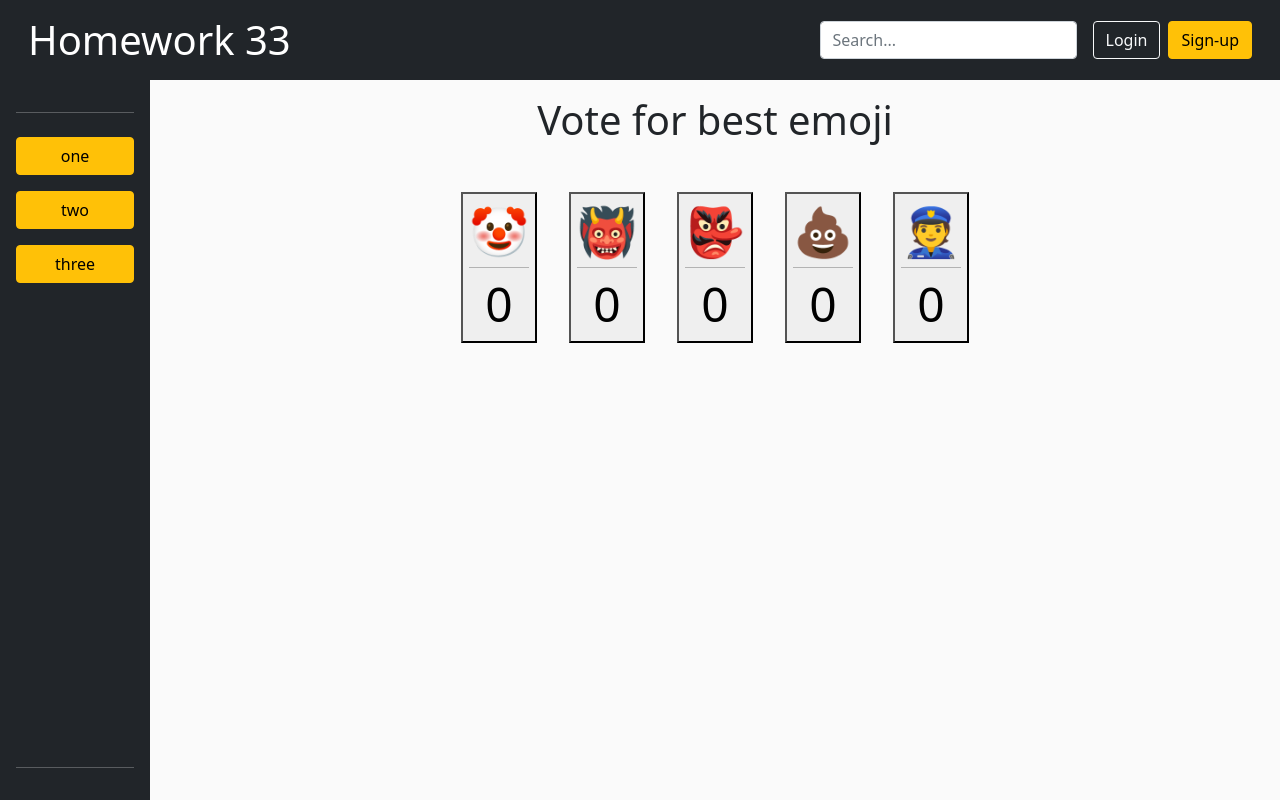
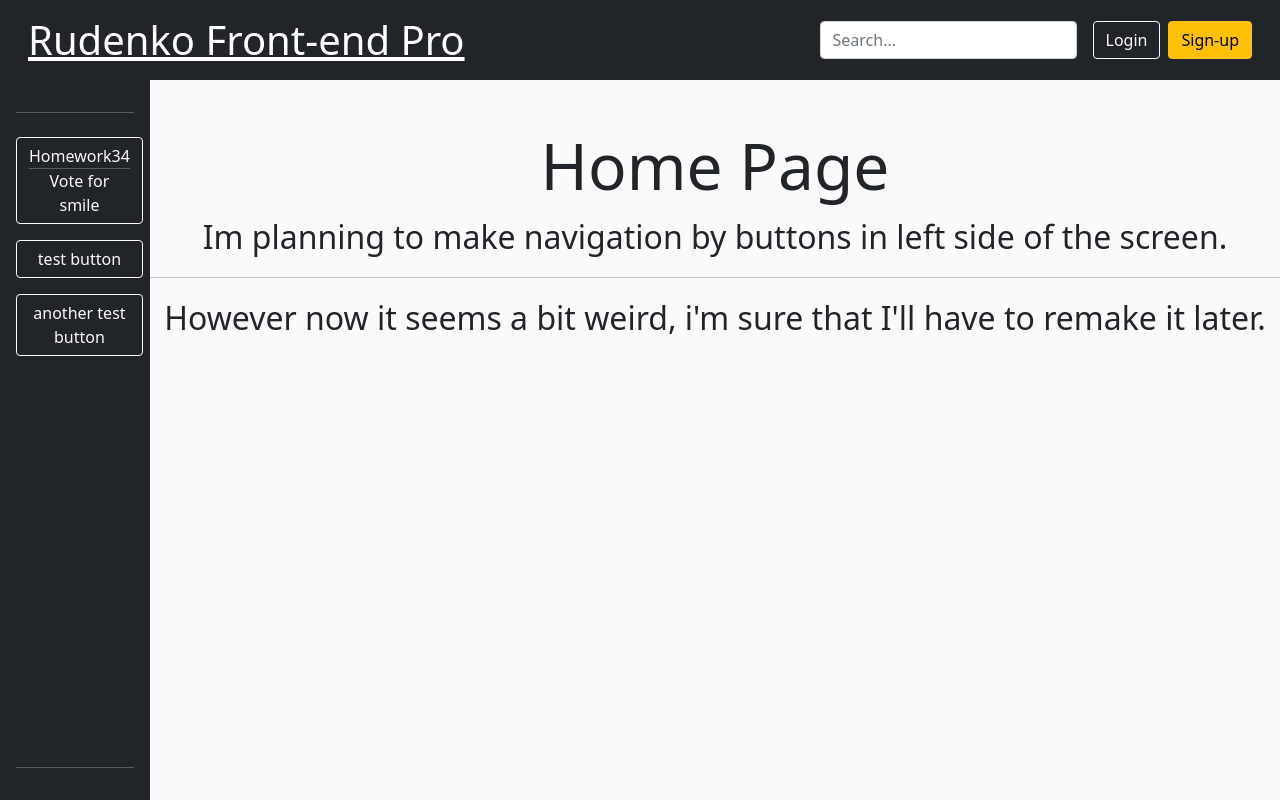
Before and after one commit to Frelior/homework33-react, a React (Create React App) app: page / in a window 1280 px wide. Built offline with nearby package versions, Linux system fonts and the light colour scheme.

Commit message:
made page navigation

```diff
--- a/src/HomePage.jsx
+++ b/src/App.jsx
@@ -3,15 +3,24 @@ import Main from "./LargeParts/Main/Main"
 import NavBar from "./LargeParts/NavBar/NavBar"
 import ArticleSection from "./LargeParts/ArticleSection/ArticleSection"
 import VoteForSmile from "./VoteForSmile/VoteForSmile"
+import Home from "./Home/Home"
+import { useState } from "react"
 
-export default function HomePage() {
+export default function App() {
+  const [activePage, setActivePage] = useState("home")
+
+  function handleActivePage(page) {
+    setActivePage(page)
+  }
+
   return (
     <>
       <Header />
       <Main>
-        <NavBar />
+        <NavBar onActivePage={handleActivePage} />
         <ArticleSection>
-          <VoteForSmile />
+          {activePage === "home" && <Home />}
+          {activePage === "Homework34" && <VoteForSmile />}
         </ArticleSection>
       </Main>
     </>
--- a/src/Button/Button.jsx
+++ b/src/Button/Button.jsx
@@ -1,6 +1,6 @@
 export default function Button({
-  className,
-  children,
+  className = "btn btn-warning my-2",
+  children = "Button",
   onClick = null,
   ...props
 }) {
@@ -9,7 +9,7 @@ export default function Button({
       {...props}
       onClick={onClick}
       type="button"
-      className={className ? className : "btn btn-warning my-2"}
+      className={className}
     >
       {children}
     </button>
--- /dev/null
+++ b/src/Home/Home.jsx
@@ -0,0 +1,25 @@
+import { styled } from "styled-components"
+
+const StyledHome = styled.div`
+  padding-top: 3rem;
+  h1 {
+    font-size: 4rem;
+  }
+  p {
+    font-size: 2rem;
+  }
+`
+
+export default function Home() {
+  return (
+    <StyledHome className="text-center">
+      <h1>Home Page</h1>
+      <p>
+        Im planning to make navigation by buttons in left side of the screen.
+        <hr />
+        However now it seems a bit weird, i'm sure that I'll have to remake it
+        later.
+      </p>
+    </StyledHome>
+  )
+}
--- a/src/LargeParts/ArticleSection/ArticleSection.jsx
+++ b/src/LargeParts/ArticleSection/ArticleSection.jsx
@@ -3,6 +3,7 @@ import { styled } from "styled-components"
 const StyledArticleSection = styled.section`
   width: 100%;
   background-color: #fafafa;
+  position: relative;
 `
 
 export default function ArticleSection({ children }) {
--- a/src/LargeParts/Header/Header.jsx
+++ b/src/LargeParts/Header/Header.jsx
@@ -5,6 +5,7 @@ import { styled } from "styled-components"
 const StyledHeader = styled.header`
   & h1 {
     margin: 0;
+    text-decoration: underline;
   }
 `
 
@@ -16,7 +17,7 @@ export default function Header() {
         style={{ maxWidth: "100vw" }}
       >
         <div className="d-flex flex-wrap align-items-center justify-content-center justify-content-between">
-          <h1>Homework 33</h1>
+          <h1>Rudenko Front-end Pro</h1>
 
           <div className="d-flex">
             <InputSearch />
--- a/src/LargeParts/NavBar/NavBar.jsx
+++ b/src/LargeParts/NavBar/NavBar.jsx
@@ -1,5 +1,6 @@
 import Button from "../../Button/Button"
 import { styled } from "styled-components"
+import { useState } from "react"
 
 const StyledNavBar = styled.nav`
   position: relative;
@@ -14,7 +15,11 @@ const StyledNavBar = styled.nav`
   }
 `
 
-export default function NavBar() {
+export default function NavBar({ onActivePage }) {
+  function setActiveTab(page) {
+    onActivePage(page)
+  }
+
   return (
     <StyledNavBar>
       <div
@@ -22,17 +27,30 @@ export default function NavBar() {
         style={{ width: "150px" }}
       >
         <hr></hr>
+
         <ul className="nav nav-pills flex-column mb-auto">
           <li>
-            <Button>one</Button>
+            <Button
+              className="btn btn-outline-light my-2"
+              onClick={() => setActiveTab("Homework34")}
+            >
+              Homework34
+              <hr className="my-0" />
+              Vote for smile
+            </Button>
           </li>
+
           <li>
-            <Button>two</Button>
+            <Button className="btn btn-outline-light my-2">test button</Button>
           </li>
+
           <li>
-            <Button>three</Button>
+            <Button className="btn btn-outline-light my-2">
+              another test button
+            </Button>
           </li>
         </ul>
+
         <hr></hr>
       </div>
     </StyledNavBar>
--- /dev/null
+++ b/src/ModalWindow/ModalWindow.jsx
@@ -0,0 +1,50 @@
+import { styled } from "styled-components"
+import { createPortal } from "react-dom"
+import { useRef, useEffect } from "react"
+
+const StyledModalWindow = styled.dialog`
+  text-align: center;
+  top: 10%;
+  min-width: 60%;
+  min-height: 60%;
+  background-color: rgb(201 201 201);
+  border: 2px solid #212529;
+  border-radius: 0.5rem;
+
+  animation: openModal 0.3s ease-in-out;
+  @keyframes openModal {
+    0% {
+      opacity: 0;
+    }
+    100% {
+      opacity: 1;
+    }
+  }
+
+  & h2 {
+    font-size: 3.5rem;
+  }
+  & h3 {
+    font-size: 14.5rem;
+  }
+  & p {
+    font-size: 1.5rem;
+  }
+`
+
+export default function ModalWindow({ children, open }) {
+  const dialog = useRef()
+
+  useEffect(() => {
+    if (open) {
+      dialog.current.showModal()
+    } else {
+      dialog.current.close()
+    }
+  }, [open])
+
+  return createPortal(
+    <StyledModalWindow ref={dialog}>{children}</StyledModalWindow>,
+    document.body
+  )
+}
--- a/src/VoteForSmile/SmileButton.jsx
+++ /dev/null
@@ -1,29 +0,0 @@
-import { styled } from "styled-components"
-
-const StyledSmileButton = styled.button`
-  &:hover {
-    background-color: lightblue;
-  }
-  & hr {
-    margin: 0;
-    padding: 0;
-  }
-`
-
-export default function SmileButton({
-  children,
-  counter = 0,
-  onClick = null,
-  ...props
-}) {
-  return (
-    <StyledSmileButton
-      {...props}
-      onClick={onClick}
-    >
-      <div>{children}</div>
-      <hr />
-      <div>{counter}</div>
-    </StyledSmileButton>
-  )
-}
--- a/src/VoteForSmile/VoteForSmile.jsx
+++ b/src/VoteForSmile/VoteForSmile.jsx
@@ -1,7 +1,7 @@
 import { styled } from "styled-components"
-import SmileButton from "./SmileButton"
 import Button from "../Button/Button"
 import { useState } from "react"
+import ModalWindow from "../ModalWindow/ModalWindow"
 
 const StyledVoteForSmile = styled.div`
   display: flex;
@@ -17,21 +17,27 @@ const StyledVoteForSmile = styled.div`
   li {
     margin: 0 1rem;
     list-style: none;
-    font-size: 3rem;
     // border: 1px solid black;
   }
-  & .disabled {
+  & li * {
+    font-size: 2rem;
+    text-align: center;
+  }
+  hr {
+    margin: 0;
   }
 `
 
 export default function VoteForSmile() {
+  const [showModal, setShowModal] = useState(false)
+  const [winner, setWinner] = useState(null)
+  const [alert, setAlert] = useState(null)
   const [counters, setCounters] = useState({
     clown: 0,
     beast: 0,
     mask: 0,
     poop: 0,
     police: 0,
-    winner: null,
   })
   const emojies = {
     clown: "🤡",
@@ -41,63 +47,84 @@ export default function VoteForSmile() {
     police: "👮",
   }
 
-  function handleClick(event) {
-    const emoji = event.currentTarget.getAttribute("emoji")
-    setCounters((prev) => {
-      return { ...prev, [emoji]: prev[emoji] + 1 }
+  function handleClickCounter(event) {
+    const emojiValue = event.target.getAttribute("emoji")
+    setCounters({
+      ...counters,
+      [emojiValue]: counters[emojiValue] + 1,
     })
+  }
+
+  function openModal() {
+    const settedWinner = countVotes()
+    if (settedWinner) {
+      setWinner(settedWinner)
+      setShowModal((prev) => !prev)
+      setAlert(null)
+    } else {
+      setAlert("There is no winner yet")
+    }
+  }
+
+  function countVotes() {
+    let maxKey = null
+    let maxValue = [-Infinity]
+
+    for (const key in counters) {
+      if (counters[key] > maxValue[0]) {
+        maxKey = key
+        maxValue = [counters[key]]
+      } else if (counters[key] === maxValue[0]) {
+        maxValue.push(counters[key])
+      }
+    }
+
+    if (maxValue.length > 1) {
+      maxKey = null
+    }
+    return maxKey
   }
 
   return (
     <StyledVoteForSmile>
       <h1 className="mt-3 mb-5">Vote for best emoji</h1>
+
       <ul>
-        <li>
-          <SmileButton
-            emoji="clown"
-            onClick={handleClick}
-            counter={counters.clown}
-          >
-            {emojies.clown}
-          </SmileButton>
-        </li>
-        <li>
-          <SmileButton
-            emoji="beast"
-            onClick={handleClick}
-            counter={counters.beast}
-          >
-            {emojies.beast}
-          </SmileButton>
-        </li>
-        <li>
-          <SmileButton
-            emoji="mask"
-            onClick={handleClick}
-            counter={counters.mask}
-          >
-            {emojies.mask}
-          </SmileButton>
-        </li>
-        <li>
-          <SmileButton
-            emoji="poop"
-            onClick={handleClick}
-            counter={counters.poop}
-          >
-            {emojies.poop}
-          </SmileButton>
-        </li>
-        <li>
-          <SmileButton
-            emoji="police"
-            onClick={handleClick}
-            counter={counters.police}
-          >
-            {emojies.police}
-          </SmileButton>
-        </li>
+        {Object.keys(emojies).map((key) => {
+          return (
+            <li key={key}>
+              <Button
+                emoji={key}
+                onClick={handleClickCounter}
+              >
+                {emojies[key]}
+              </Button>
+              <hr />
+              <p>{counters[key]}</p>
+            </li>
+          )
+        })}
       </ul>
+
+      <Button
+        className="btn btn-outline-dark my-2"
+        onClick={openModal}
+      >
+        Show results
+      </Button>
+
+      {/*modal window */}
+      {showModal && winner ? (
+        <ModalWindow open={showModal}>
+          <h2>WINNER</h2>
+          <h3>{emojies[winner]}</h3>
+          <p>with {counters[winner]} votes</p>
+          <Button onClick={openModal}>AWESOME</Button>
+        </ModalWindow>
+      ) : null}
+
+      {/* alert if there is no winner */}
+      {alert ? <p className="text-danger">{alert}</p> : null}
     </StyledVoteForSmile>
   )
 }
--- a/src/index.jsx
+++ b/src/index.jsx
@@ -1,10 +1,10 @@
 import React from "react"
 import ReactDOM from "react-dom/client"
-import HomePage from "./HomePage"
+import App from "./App"
 import "./bootstrap.css"
 const root = ReactDOM.createRoot(document.getElementById("root"))
 root.render(
   <React.StrictMode>
-    <HomePage />
+    <App />
   </React.StrictMode>
 )
```
